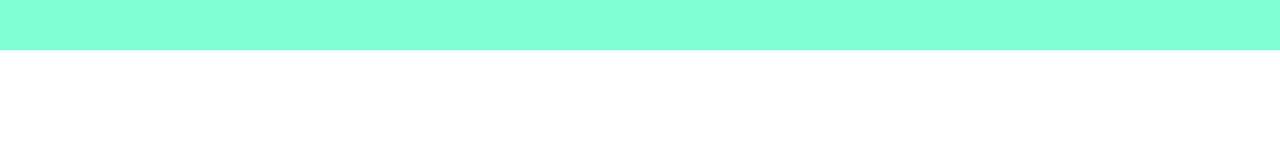
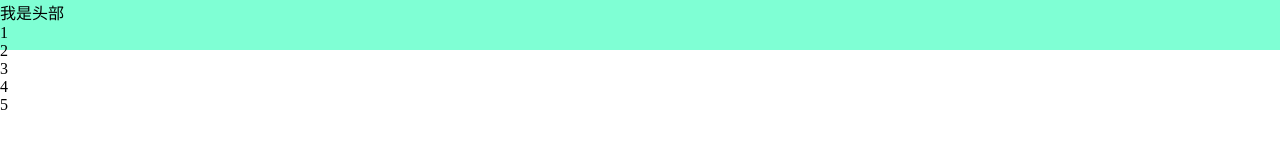
Before and after one commit to KecanNi/qw, a plain HTML site: page src/index.html in a window 1280 px wide. Shown: the top 164 px of the page. Drawn offline with Linux system fonts and the light colour scheme.

Commit message:
头部完成

```diff
--- a/src/index.html
+++ b/src/index.html
@@ -9,7 +9,16 @@
 </head>
 <body>
     <div class="wrap">
-        <header></header>
+        <header>
+            我是头部
+            <ul>
+                <li>1</li>
+                <li>2</li>
+                <li>3</li>
+                <li>4</li>
+                <li>5</li>
+            </ul>
+        </header>
         <main></main>
         <footer></footer>
     </div>
```
